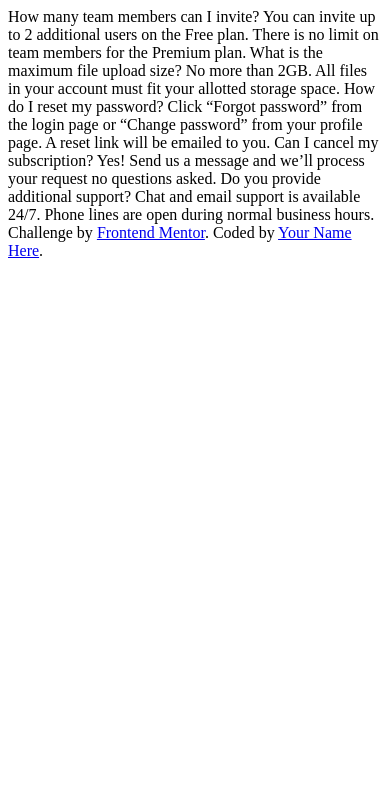
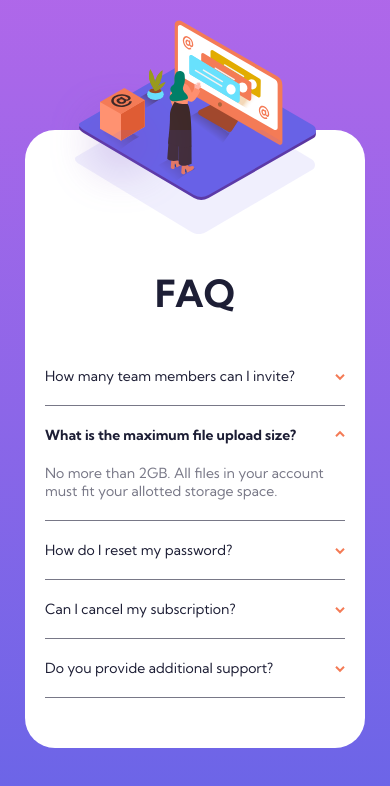
Before and after one commit to BeatiCode/faq-accordion-card-main, a plain HTML site: page index.html in a window 390 px wide. Drawn offline with Linux system fonts and the light colour scheme.

Commit message:
Apply block FAQ

```diff
--- a/index.html
+++ b/index.html
@@ -1,9 +1,13 @@
 <!DOCTYPE html>
 <html lang="en">
+
 <head>
   <meta charset="UTF-8">
-  <meta name="viewport" content="width=device-width, initial-scale=1.0"> <!-- displays site properly based on user's device -->
-
+  <meta name="viewport" content="width=device-width, initial-scale=1.0">
+  <!-- displays site properly based on user's device -->
+  <link rel="preconnect" href="https://fonts.gstatic.com">
+  <link href="https://fonts.googleapis.com/css2?family=Kumbh+Sans:wght@400;700&display=swap" rel="stylesheet">
+  <link rel="stylesheet" href="style.css">
   <link rel="icon" type="image/png" sizes="32x32" href="./images/favicon-32x32.png">
 
   <title>Frontend Mentor | FAQ Accordion Card</title>
@@ -14,8 +18,97 @@
     .attribution a { color: hsl(228, 45%, 44%); }
   </style> -->
 </head>
+
 <body>
-  How many team members can I invite?
+  <main>
+    <section class="faq _container">
+      <div class="content">
+        <article class="card">
+          <div class="ilustration-box-desktop">
+            <img src="images/illustration-box-desktop.svg" alt="">
+          </div>
+          <div class="ilustration-box-mobile">
+            <img src="images/illustration-woman-online-mobile.svg" alt="">
+          </div>
+          <div class="ilustration-box-mobile-pattern">
+            <img src="images/bg-pattern-mobile.svg" alt="">
+          </div>
+          <div class="card__block-questions">
+            <div class="faq__content">
+              <div class="faq__title">
+                <h1>FAQ</h1>
+              </div>
+              <div class="question">
+                <input type="checkbox" id="onclick-tab1">
+                <label for="onclick-tab1">
+                  How many team members can I invite?
+                  <div class="arrow">
+                    <img src="images/icon-arrow-down.svg" alt="">
+                  </div>
+                </label>
+                <div class="text">
+                  You can invite up to 2 additional users on the Free plan. There is no limit on
+                  team members for the Premium plan.
+                </div>
+
+              </div>
+              <div class="question">
+                <input type="checkbox" id="onclick-tab2" checked="checked">
+                <label for="onclick-tab2">
+                  What is the maximum file upload size?
+                  <div class="arrow arro--active">
+                    <img src="images/icon-arrow-down.svg" alt="">
+                  </div>
+                </label>
+                <div class="text">
+                  No more than 2GB. All files in your account must fit your allotted storage space.
+                </div>
+              </div>
+              <div class="question">
+                <input type="checkbox" id="onclick-tab3">
+                <label for="onclick-tab3">
+                  How do I reset my password?
+                  <div class="arrow">
+                    <img src="images/icon-arrow-down.svg" alt="">
+                  </div>
+                </label>
+                <div class="text">
+                  Click “Forgot password” from the login page or “Change password” from your profile page.
+                  A reset link will be emailed to you.
+                </div>
+              </div>
+              <div class="question">
+                <input type="checkbox" id="onclick-tab4">
+                <label for="onclick-tab4">
+                  Can I cancel my subscription?
+                  <div class="arrow">
+                    <img src="images/icon-arrow-down.svg" alt="">
+                  </div>
+                </label>
+                <div class="text">
+                  Yes! Send us a message and we’ll process your request no questions asked.
+                </div>
+              </div>
+              <div class="question">
+                <input type="checkbox" id="onclick-tab5">
+                <label for="onclick-tab5">
+                  Do you provide additional support?
+                  <div class="arrow">
+                    <img src="images/icon-arrow-down.svg" alt="">
+                  </div>
+                </label>
+                <div class="text">
+                  Chat and email support is available 24/7. Phone lines are open during normal business hours.
+                </div>
+              </div>
+            </div>
+          </div>
+        </article>
+      </div>
+
+    </section>
+  </main>
+  <!-- How many team members can I invite?
   You can invite up to 2 additional users on the Free plan. There is no limit on
   team members for the Premium plan.
 
@@ -30,11 +123,12 @@
   Yes! Send us a message and we’ll process your request no questions asked.
 
   Do you provide additional support?
-  Chat and email support is available 24/7. Phone lines are open during normal business hours.
+  Chat and email support is available 24/7. Phone lines are open during normal business hours. -->
 
-  <footer class="attribution">
+  <!-- <footer class="attribution">
     Challenge by <a href="https://www.frontendmentor.io?ref=challenge" target="_blank">Frontend Mentor</a>.
     Coded by <a href="#">Your Name Here</a>.
-  </footer>
+  </footer> -->
 </body>
+
 </html>
--- /dev/null
+++ b/style.css
@@ -0,0 +1,147 @@
+* {
+    margin: 0;
+    padding: 0;
+    box-sizing: border-box;
+    font-family: 'Kumbh Sans', sans-serif;
+    color: hsl(238, 29%, 16%);
+}
+
+body {
+    font-size: 13px;
+}
+
+._container {
+    max-width: 1440px;
+    margin: 0 auto;
+}
+
+.faq {
+    padding: 130px 25px;
+    background-image: linear-gradient(hsl(273, 75%, 66%), hsl(240, 73%, 65%));
+}
+
+.content {
+    max-width: 920px;
+    margin: 0 auto;
+}
+
+.card {
+    height: auto;
+    background-color: white;
+    background-image: url(images/illustration-woman-online-desktop.svg), url(images/bg-pattern-desktop.svg);
+    background-repeat: no-repeat, no-repeat;
+    background-position: top 70px left -80px, top -290px left -570px;
+    border-radius: 30px;
+    display: flex;
+    justify-content: space-between;
+}
+
+.ilustration-box-desktop {
+    height: 186px;
+    position: relative;
+    top: 205px;
+    left: -93px;
+}
+
+.ilustration-box-mobile {
+    display: none;
+}
+
+.ilustration-box-mobile-pattern {
+    display: none;
+}
+
+.card__block-questions {
+    padding: 70px 100px 70px 0;
+    flex: 0 0 450px;
+}
+
+.faq__content {
+    max-width: 350px;
+}
+
+.faq__title {
+    font-size: 2rem;
+    padding-bottom: 30px;
+}
+
+.question {
+    color: hsl(240, 6%, 50%);
+    padding-bottom: 20px;
+    margin-top: 20px;
+    border-bottom: 1px hsl(240, 6%, 50%) solid;
+}
+
+.question label {
+    display: flex;
+    flex-direction: row;
+    justify-content: space-between;
+    text-decoration: none;
+    cursor: pointer;
+}
+
+.question input {
+    display: none;
+}
+
+.text {
+    display: none;
+    padding-top: 20px;
+    color: hsl(240, 6%, 50%);
+}
+
+input:checked~label {
+    font-weight: 700;
+}
+
+input:checked~.text {
+    display: block;
+}
+
+input:checked~label .arrow {
+    transform: rotate(180deg);
+}
+
+.question label:hover {
+    color: hsl(14, 88%, 65%);
+}
+
+@media only screen and (max-width: 900px) {
+    .card {
+        flex-direction: column;
+        align-items: center;
+        background-image: none;
+    }
+    .ilustration-box-desktop {
+        display: none;
+    }
+    .ilustration-box-mobile {
+        display: block;
+        margin-right: 25px;
+        position: absolute;
+        top: 20px;
+    }
+    .ilustration-box-mobile-pattern{
+        display: inline-block;
+        position: absolute;
+    }
+    .card__block-questions {
+        padding: 140px 0 50px 0;
+    }
+
+    .question {
+        margin: 20px 20px;
+        font-size: 14px;
+    }
+
+    .faq__title {
+        text-align: center;
+    }
+
+    .question:last-child {
+        margin-bottom: 0;
+    }
+
+
+
+}
```
Also changed, not shown: design/active-states.jpg.
